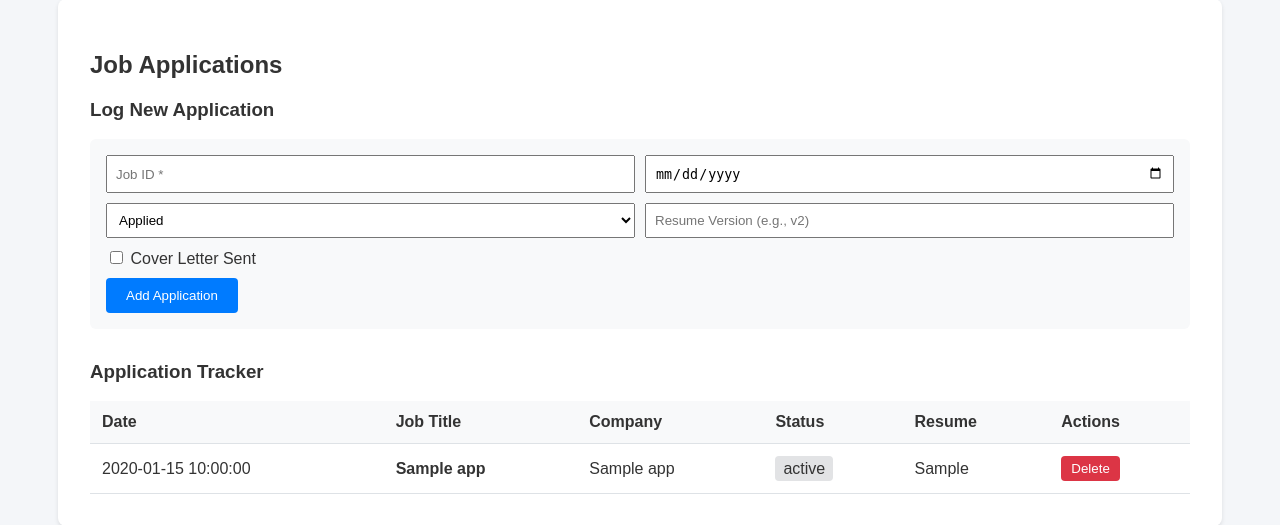
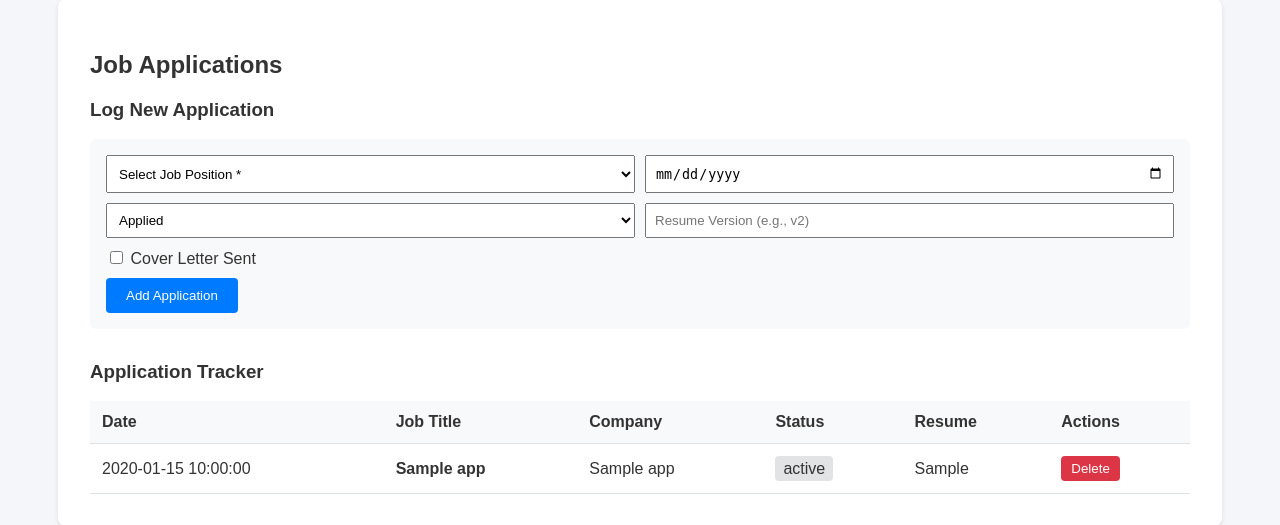
Before and after one commit to GarvendiM/job-application-tracker, a Flask app: template templates/applications.html in a window 1280 px wide. Shown: the part 133-658 px from the top of the page. Run offline with Flask 3, Linux system fonts and the light colour scheme; the template is opened without the code that fills it: most values are stand-ins (such as "Sample title", 1, 10 or a date in 2020).

Commit message:
Update applications.html

```diff
--- a/templates/applications.html
+++ b/templates/applications.html
@@ -5,7 +5,12 @@
 <h3>Log New Application</h3>
 <form action="{{ url_for('add_application') }}" method="POST" style="margin-bottom: 2rem; background: #f8f9fa; padding: 1rem; border-radius: 6px;">
     <div style="display: grid; grid-template-columns: 1fr 1fr; gap: 10px; margin-bottom: 10px;">
-        <input type="number" name="job_id" placeholder="Job ID *" required style="padding: 8px;">
+        <select name="job_id" required style="padding: 8px;">
+            <option value="">Select Job Position *</option>
+            {% for job in jobs %}
+            <option value="{{ job.job_id }}">{{ job.job_title }} ({{ job.company_name }})</option>
+            {% endfor %}
+        </select>
         <input type="date" name="application_date" required style="padding: 8px;">
         <select name="status" required style="padding: 8px;">
             <option value="Applied">Applied</option>
```
